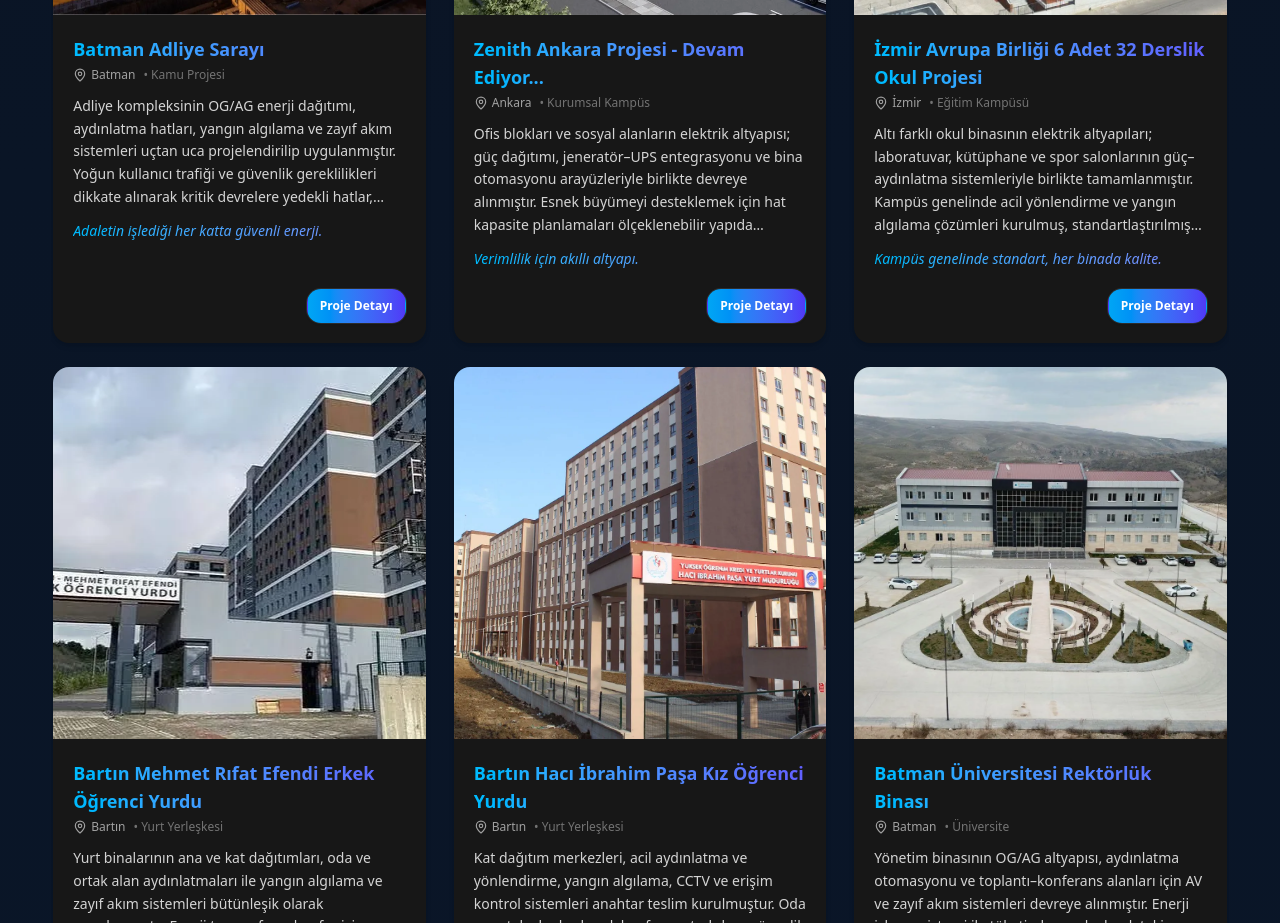
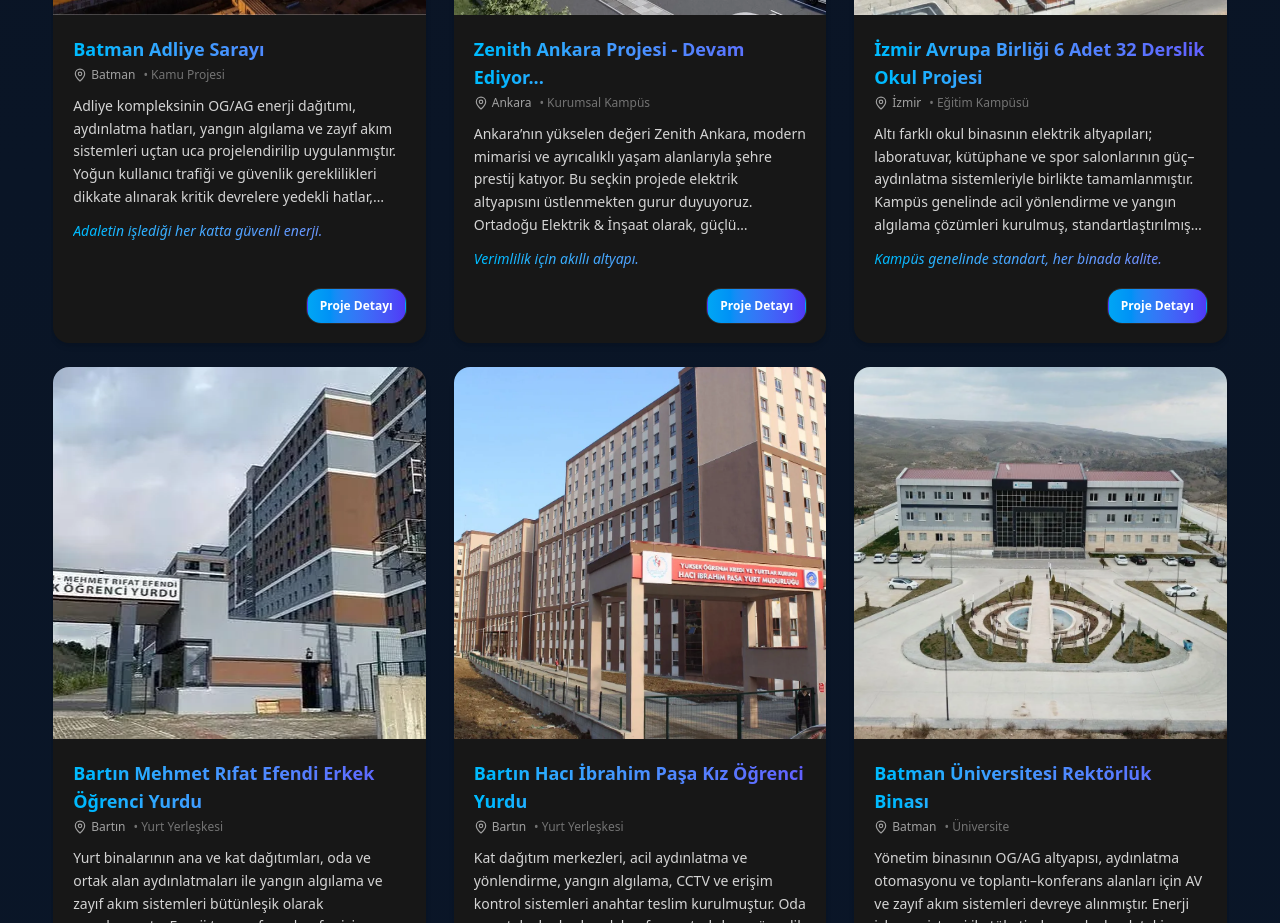
Before and after one commit to ErtugrulArac/Ortadogu-Elektrik-Website, a Next.js app: page /galeri in a window 1280 px wide. Shown: the part 1040-1963 px from the top of the page. Built offline with nearby package versions, Linux system fonts and the light colour scheme.

Commit message:
referans zenith açıklama fixed

```diff
--- a/src/app/galeri/demo.tsx
+++ b/src/app/galeri/demo.tsx
@@ -44,8 +44,7 @@ const PROJECTS: Project[] = [
     cover: "/proje/zenith1.webp",
     images: ["/proje/zenith2.webp", "/proje/zenith3.webp", "/proje/zenith4.webp", "/proje/zenith5.webp"],
     summary:
-      "Ofis blokları ve sosyal alanların elektrik altyapısı; güç dağıtımı, jeneratör–UPS entegrasyonu ve bina otomasyonu arayüzleriyle birlikte devreye alınmıştır. Esnek büyümeyi desteklemek için hat kapasite planlamaları ölçeklenebilir yapıda kurgulanmış, enerji verimliliği için kompanzasyon ve alt sayaçlı izleme sistemi kurulmuştur. Ortak alanlarda senaryo bazlı aydınlatma ile konfor ve tasarruf birlikte sağlanmıştır.\n\n" +
-      "Proje kapsamında, enerji verimliliği ve işletme güvenliği en üst düzeyde tutulmuştur. Bu amaçla, tüm AG panolarında akıllı şalt malzemeleri ve uzaktan izlemeye olanak tanıyan SCADA entegrasyonu kullanılmıştır. Acil durum aydınlatma sistemleri için merkezi batarya üniteleri tesis edilmiş, bu sayede olası bir enerji kesintisinde dahi bina içi yönlendirme ve tahliye yolları kesintisiz aydınlatılmıştır. Yangın algılama sistemi, adreslenebilir dedektörler ve acil anons sistemleri ile entegre edilerek, herhangi bir risk durumunda hızlı ve doğru müdahale için otomatik senaryolar oluşturulmuştur.",
+      "Ankara’nın yükselen değeri Zenith Ankara, modern mimarisi ve ayrıcalıklı yaşam alanlarıyla şehre prestij katıyor. Bu seçkin projede elektrik altyapısını üstlenmekten gurur duyuyoruz. Ortadoğu Elektrik & İnşaat olarak, güçlü mühendislik kadromuz ve sağlam çözümlerimizle Zenith Ankara’ya güvenli, kesintisiz ve uzun ömürlü bir enerji altyapısı kazandırıyoruz.\n\n" ,
     scope: ["Ana dağıtım & kompanzasyon", "UPS ve jeneratör senkronizasyonu", "Aydınlatma otomasyonu", "Fiber & bakır data omurgası"],
     tagline: "Verimlilik için akıllı altyapı.",
   },
```
